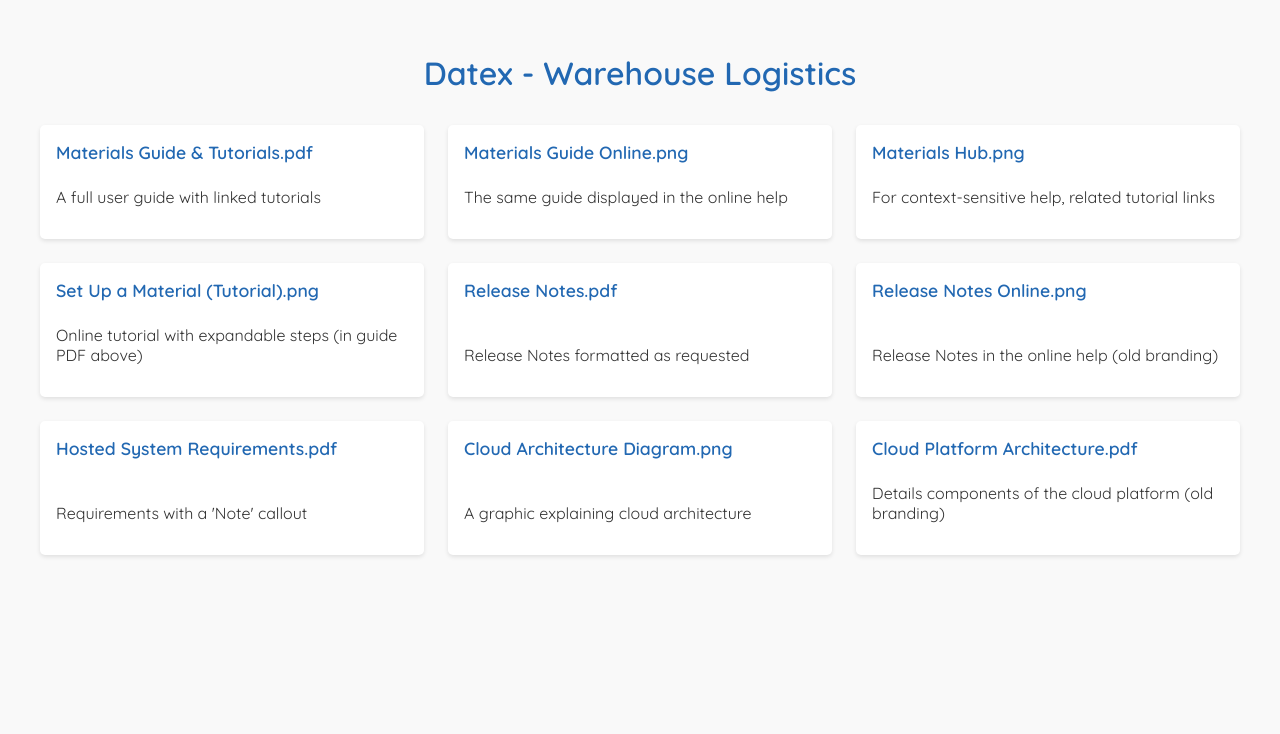
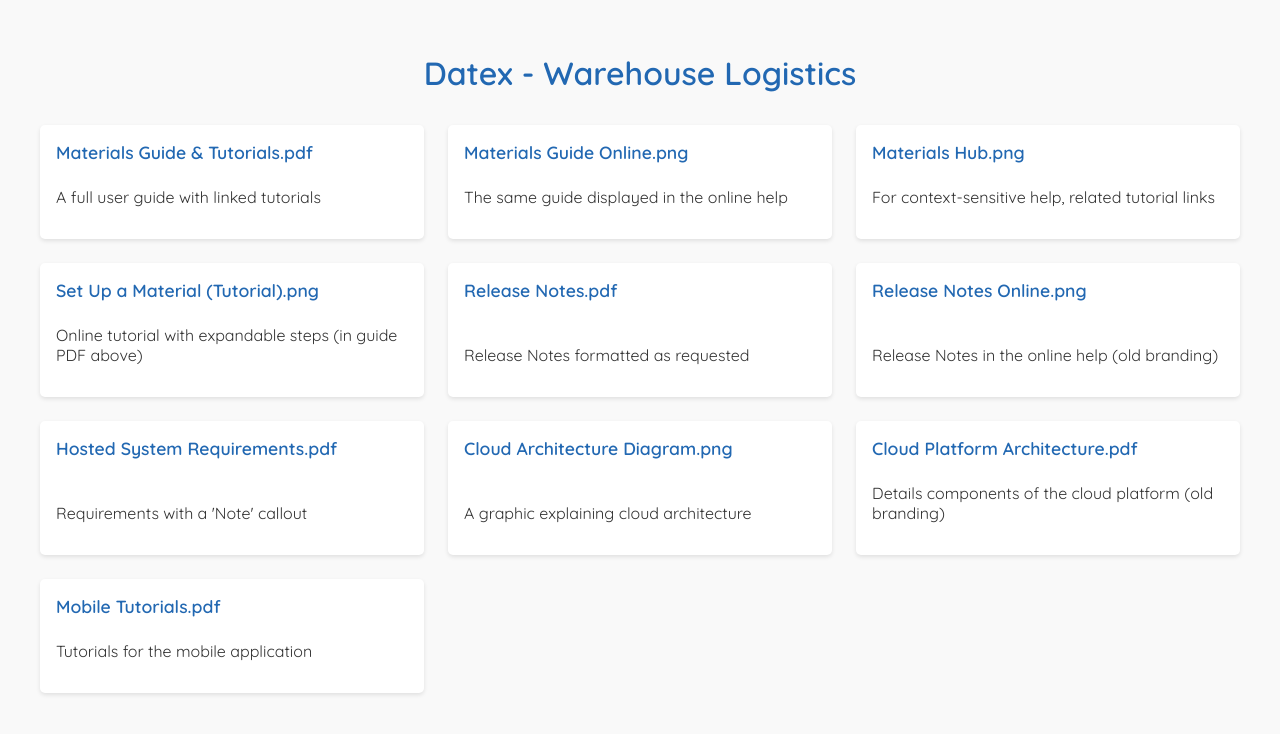
Before and after one commit to Daisy-Docs/Portfolio, a Jekyll site: the page Datex.html, which Jekyll copies as it is, in a window 1280 px wide. Shown: the top 734 px of the page. Built offline with Jekyll 4.4.1, drawn with Linux system fonts in a browser that asks for light colours.

Commit message:
Update Datex.html

```diff
--- a/Datex.html
+++ b/Datex.html
@@ -114,3 +114,7 @@
       <h2><a href="assets/Documentation/Datex//Old Branding/Cloud%20Platform%20Architecture%202024.pdf">Cloud Platform Architecture.pdf</a></h2>
       <p>Details components of the cloud platform (old branding)</p>
     </div>
+    <div class="sample">
+      <h2><a href="assets/Documentation/Datex/Old Branding/Mobile%20Tutorials%20Example.png">Mobile Tutorials.pdf</a></h2>
+      <p>Tutorials for the mobile application</p>
+    </div>
```
